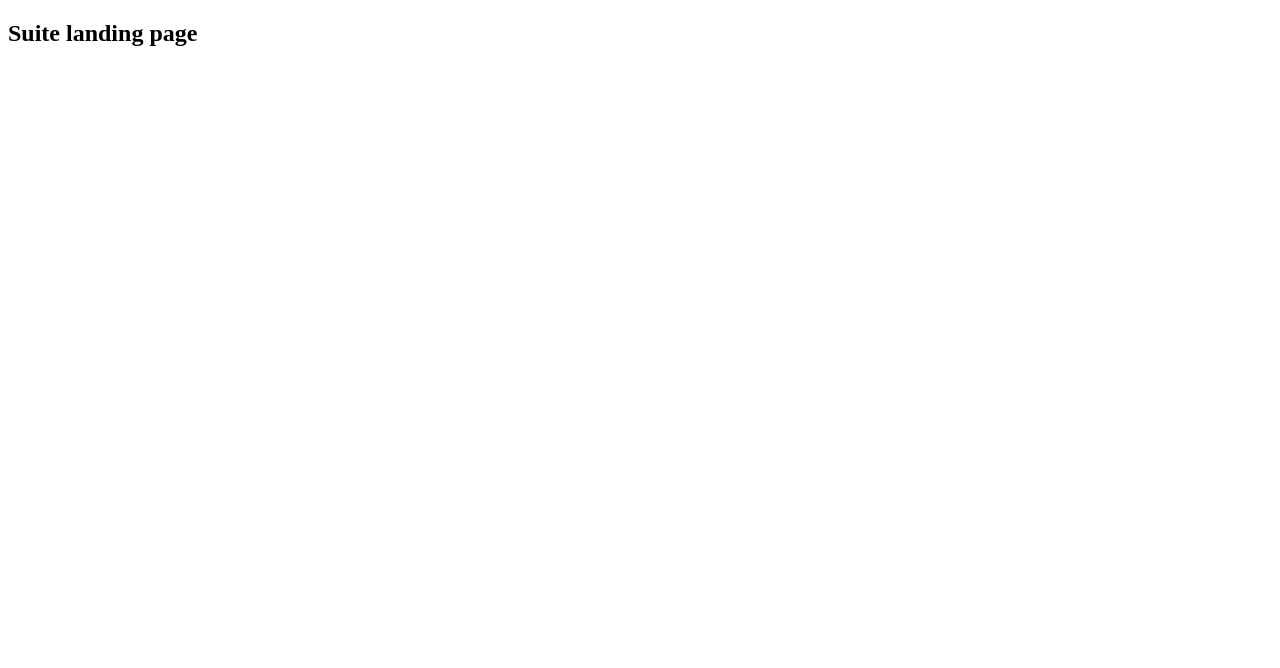
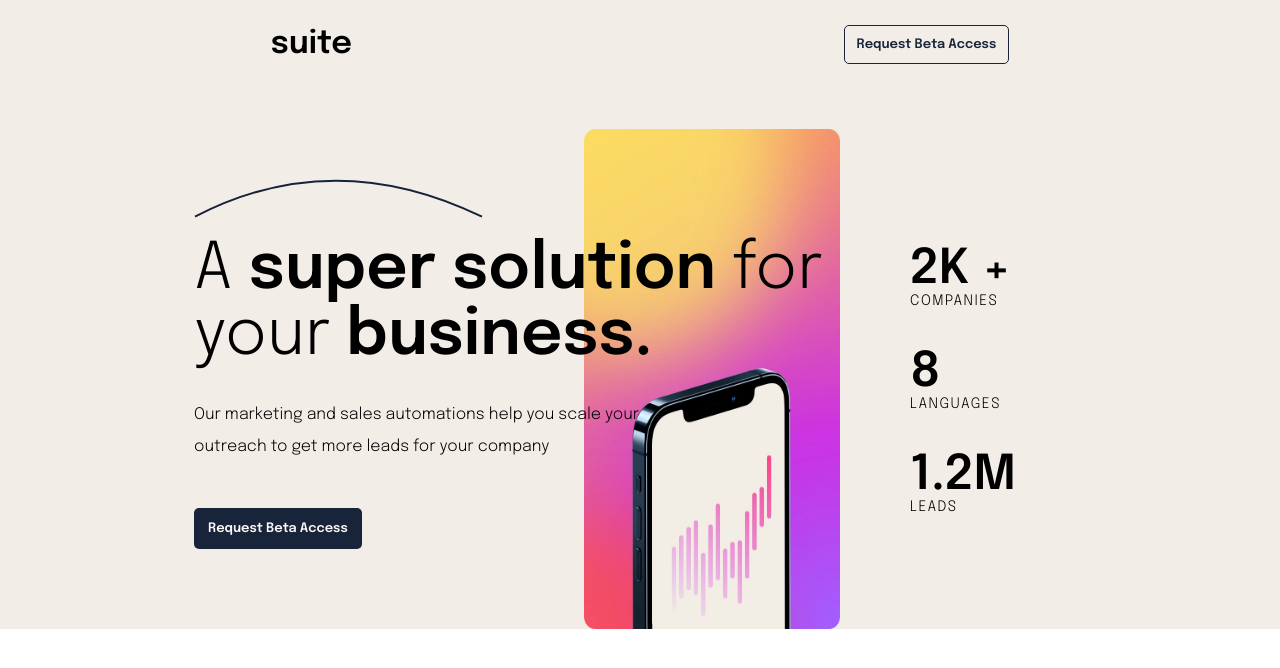
Before and after one commit to has9800/suite, a plain HTML site: page src/index.html in a window 1280 px wide. Drawn offline with Linux system fonts and the light colour scheme.

Commit message:
hero desktop completed

```diff
--- /dev/null
+++ b/src/index.css
@@ -0,0 +1,223 @@
+/* Font: Epilogue */
+@import url('https://fonts.googleapis.com/css2?family=Epilogue:wght@300;600&display=swap');
+
+/* ------------------CUSTOM PROPERTIES------------------ */
+:root {
+    /* colors */
+    --dark-blue: 219, 43%, 16%;
+    --grey: 218, 20%, 36%;
+    --cream: 30, 33%, 93% ;
+    --cream-white: 30, 29%, 97%;
+    --pink: 292, 76%, 54%;
+    --purple: 264, 100%, 69%;
+    --orange: 31, 100%, 65%;
+
+
+    /* font sizes */
+    --fs-xl: 4rem;
+    --fs-lg: 3rem;
+    --fs-md: 2rem;
+    --fs-sm: 1rem;
+    --fs-quote: 1.25rem;
+    --fs-body: 1.125rem;
+    --fs-footer: 0.9rem;
+
+
+    /* font family */
+    --ff-primary: 'Epilogue', sans-serif;
+}
+
+
+/* -----------------RESETS-------------------- */
+/* box sixing */
+*,
+*::before,
+*::after {
+    box-sizing: border-box;
+}
+
+/* form reset */
+input,
+button,
+text,
+textarea,
+select {
+    font: inherit;
+}
+
+/* reset margins */
+body,
+h1,
+h2,
+h3,
+h4,
+h5,
+h6,
+p,
+figure,
+picture {
+    margin: 0;
+}
+
+/* reset font weights */
+h1,
+h2,
+h3,
+h4,
+h5,
+h6,
+p {
+    font-weight: 400;
+}
+
+/* -----------------STYLES-------------------- */
+body {
+    font-family: var(--ff-primary);
+    font-size: var(--fs-body);
+}
+
+.heading-lg {
+    font-family: var(--ff-primary);
+    font-size: var(--fs-lg);
+}
+
+.heading-md {
+    font-family: var(--ff-primary);
+    font-size: var(--fs-md);
+    font-weight: 510;
+}
+
+.heading-sm {
+    font-family: var(--ff-primary);
+    font-size: var(--fs-sm);
+}
+
+.light-cream-bg {
+    background-color: hsl(var(--cream-white));
+}
+
+.dark-cream-bg {
+    background-color: hsl(var(--cream));
+}
+
+.hero-container {
+    width: 50vw;
+    position: relative;
+}
+
+.hero-heading-1 {
+    font-size: var(--fs-xl);
+    width: 100%;
+}
+
+.hero-text-item {
+    margin: 15px 0;
+}
+
+.hero-text-item p {
+    width: 70%;
+    line-height: 2;
+    font-size: var(--fs-sm);
+}
+
+.hero-btn {
+    margin: 30px 0;
+}
+
+.stats {
+    margin: 0 50px;
+    padding: 20px;
+}
+
+.stats div {
+    margin: 20px 0;
+}
+
+.stats h3{
+    font-weight: 600;
+    font-size: var(--fs-lg);
+}
+
+.stats p {
+    letter-spacing: 1.5px;
+    text-transform: uppercase;
+    font-size: var(--fs-footer);
+}
+
+/* -----------------UTILS-------------------- */
+.flex-row {
+    display: flex;
+    flex-direction: row;
+    justify-content: center;
+    align-items: center;
+}
+
+.flex-col {
+    display: flex;
+    flex-direction: column;
+    align-items: flex-start;
+    justify-content: center;
+}
+
+.primary-btn,
+.secondary-btn {
+    background-color: hsl(var(--dark-blue));
+    border: none;
+    border-radius: 5px;
+    font-size: small;
+    font-weight: 510;
+    color: hsl(var(--cream-white));
+    padding: 14px;
+}
+
+.secondary-btn {
+    background-color: hsl(var(--cream));
+    color: hsl(var(--dark-blue));
+    border: 1px solid hsl(var(--dark-blue));
+    padding: 12px;
+}
+
+.primary-btn:hover {
+    background-image: linear-gradient(to right bottom, #a060ff, #a959fb, #b152f6, #b949f1, #c140eb, #dd2fd6, #f11fc1, #ff16ab, #ff3a85, #ff6367, #ff8853, #ffa84e);
+    transition: all 300ms ease-in-out;
+    cursor: pointer;
+}
+
+.secondary-btn:hover {
+    background-color: hsl(var(--dark-blue));
+    color: hsl(var(--cream-white));
+    transition: all 200ms ease-in-out;
+    cursor: pointer;
+}
+
+.navbar {
+    display: flex;
+    flex-direction: row;
+    justify-content: space-around;
+    align-items: center;
+    padding: 25px;
+    margin-bottom: 40px;
+}
+
+
+/* -----------------MEDIA QUERIES-------------------- */
+.image1 {
+    width: 20vw;
+    height: 500px;
+    float: right;
+    margin-left: -250px;
+}
+
+.image2{
+    display: none;
+ }
+
+ @media only screen and (max-width: 500px){
+    .image1{
+      display: none;
+    }
+
+    .image2{
+      display: block;
+    }
+ }
--- a/src/index.html
+++ b/src/index.html
@@ -3,15 +3,64 @@
 <head>
   <meta charset="UTF-8">
   <meta name="viewport" content="width=device-width, initial-scale=1.0">
-  <link rel="icon" type="image/png" sizes="32x32" href="./assets/favicon-32x32.png">
+  <link rel="stylesheet" href="../src/index.css">
   <title>Suite</title>
 </head>
 <body>
-  <main>
+  <main class="dark-cream-bg">
+    <nav class="navbar">
+      <h1 class="heading-md">suite</h1>
+      <button class="secondary-btn">Request Beta Access</button>
+    </nav>
+
     <section>
-      <h1>Suite landing page</h1>
+
+      <div class="flex-row">
+        <div class="flex-row">
+          <div class="flex-col hero-container">
+            <div>
+              <img src="../src/assets/pattern-curved-line-1.svg" alt="" class="curved-line-1"/>
+            </div>
+            <div class="hero-text-item">
+              <h1 class="hero-heading-1">A <span style="font-weight: 600;">super solution</span> for your <span style="font-weight: 600;">business.</span></h1>
+            </div>
+            <div class="hero-text-item">
+              <p>Our marketing and sales automations help you scale your outreach to get more leads for your company</p>
+            </div>
+            <div class="hero-btn">
+              <button class="primary-btn">Request Beta Access</button>
+            </div>
+          </div>
+          <div>
+            <img src="../src/assets/image-hero-portrait@2x.webp" alt="" class="image1" />
+          </div>
+        </div>
+        <div class="stats flex-col">
+          <div>
+            <h3>2K +</h3>
+            <p>Companies</p>
+          </div>
+          <div>
+            <h3>8</h3>
+            <p>Languages</p>
+          </div>
+          <div>
+            <h3>1.2M</h3>
+            <p>Leads</p>
+          </div>
+        </div>
+      </div>
+
     </section>
+
+
   </main>
+
+
+
+  <footer>
+
+  </footer>
 
 </body>
 </html>
```
